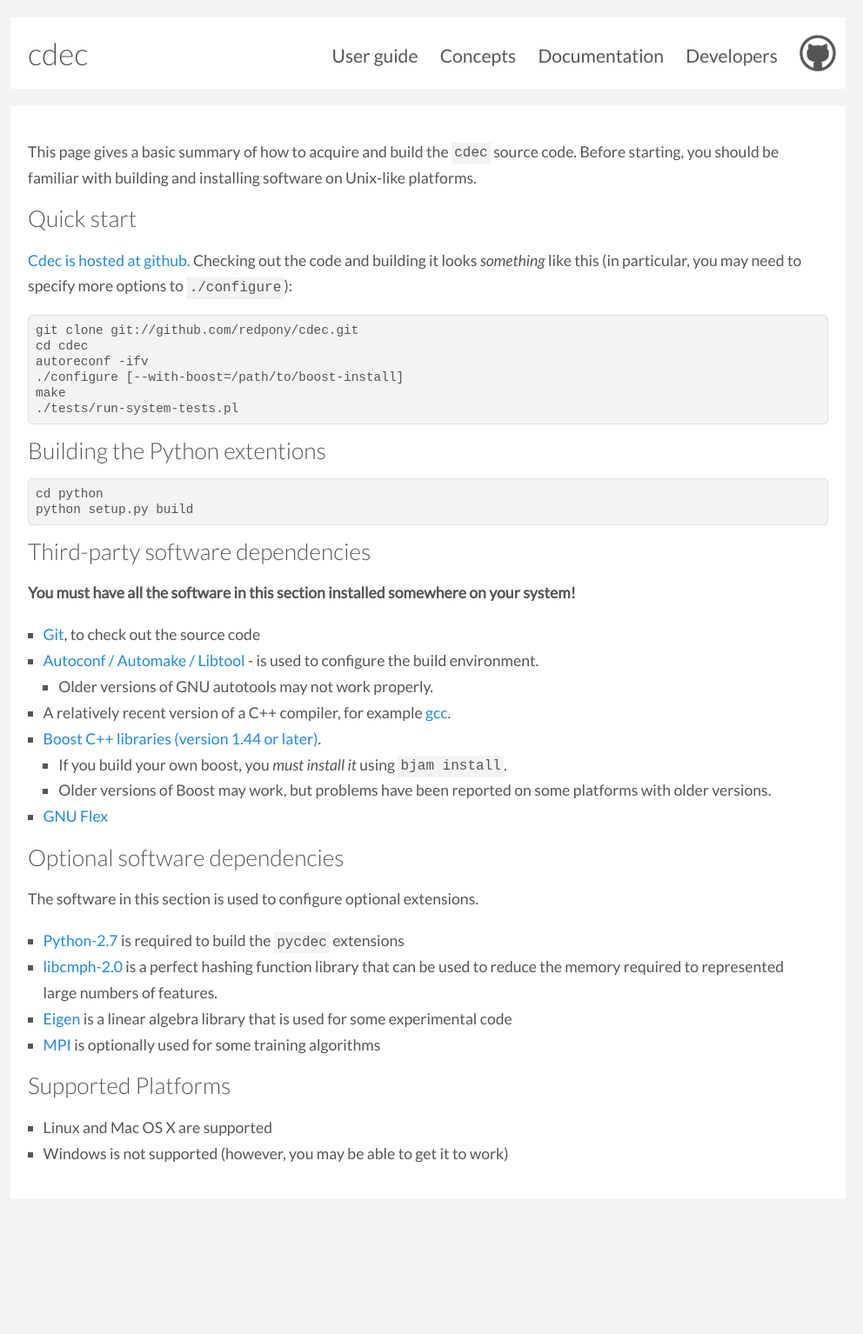
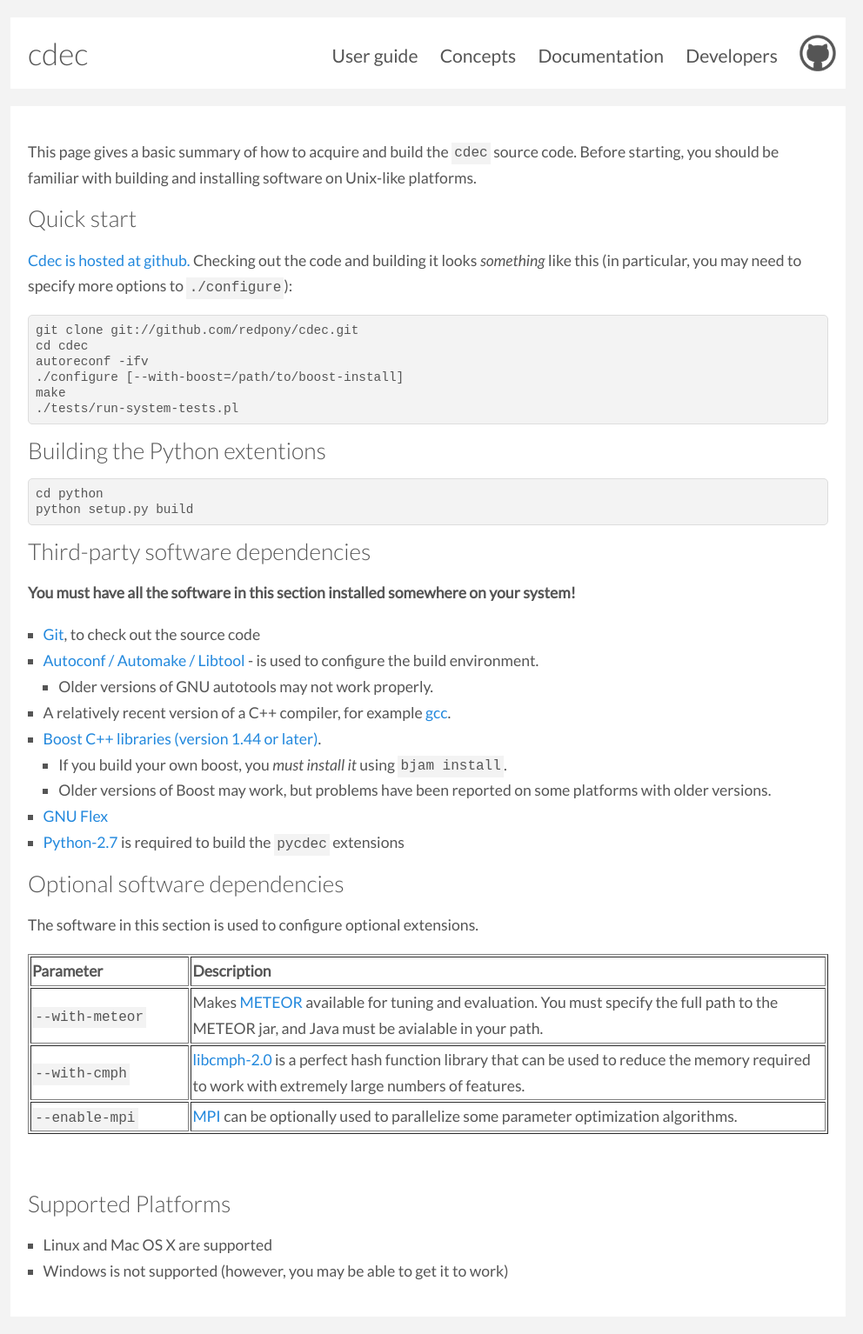
Before and after one commit to cdec/cdec.github.com, a Jekyll site: the page built from guide/compiling.md, in a window 1280 px wide. Shown: the whole page at 87% size, without its empty margins (148-1140 px from the left). Built offline with Jekyll 4.4.1, drawn with Linux system fonts in a browser that asks for light colours; some web fonts are replaced; Markdown is read by kramdown in place of the engine named in the settings; before the commit the page ends 1399 px from its top, so only the background shows below that.

Commit message:
add documentation of optional configuration options

```diff
--- a/guide/compiling.md
+++ b/guide/compiling.md
@@ -30,15 +30,34 @@
     - If you build your own boost, you _must install it_ using `bjam install`.
     - Older versions of Boost may work, but problems have been reported on some platforms with older versions.
 - [GNU Flex](http://flex.sourceforge.net/)
+- [Python-2.7](http://docs.python.org/) is required to build the `pycdec` extensions
 
 # Optional software dependencies
 The software in this section is used to configure optional extensions.
 
-- [Python-2.7](http://docs.python.org/) is required to build the `pycdec` extensions
-- [libcmph-2.0](http://cmph.sourceforge.net/) is a perfect hashing function library that can be used to reduce the memory required to represented large numbers of features.
-- [Eigen](http://eigen.tuxfamily.org) is a linear algebra library that is used for some experimental code
-- [MPI](http://www.mpi-forum.org/) is optionally used for some training algorithms
+<table border="1">
+<col width="20%">
+<col width="80%">
+<tr>
+  <td><b>Parameter</b></td>
+  <td><b>Description</b></td>
+</tr>
+<tr>
+  <td><code>--with-meteor</code></td>
+  <td>Makes <a href="http://www.cs.cmu.edu/~alavie/METEOR/">METEOR</a> available for tuning and evaluation. You must specify the full path to the METEOR jar, and Java must be avialable in your path.</td>
+</tr>
+<tr>
+  <td><code>--with-cmph</code></td>
+  <td><a href="http://cmph.sourceforge.net/">libcmph-2.0</a> is a perfect hash function library that can be used to reduce the memory required to work with extremely large numbers of features.</td>
+</tr>
+<tr>
+  <td><code>--enable-mpi</code></td>
+  <td><a href="http://www.mpi-forum.org/">MPI</a> can be optionally used to parallelize some parameter optimization algorithms.</td>
+</tr>
+</table>
+<br />
 
 # Supported Platforms
+
 - Linux and Mac OS X are supported
 - Windows is not supported (however, you may be able to get it to work)
```
